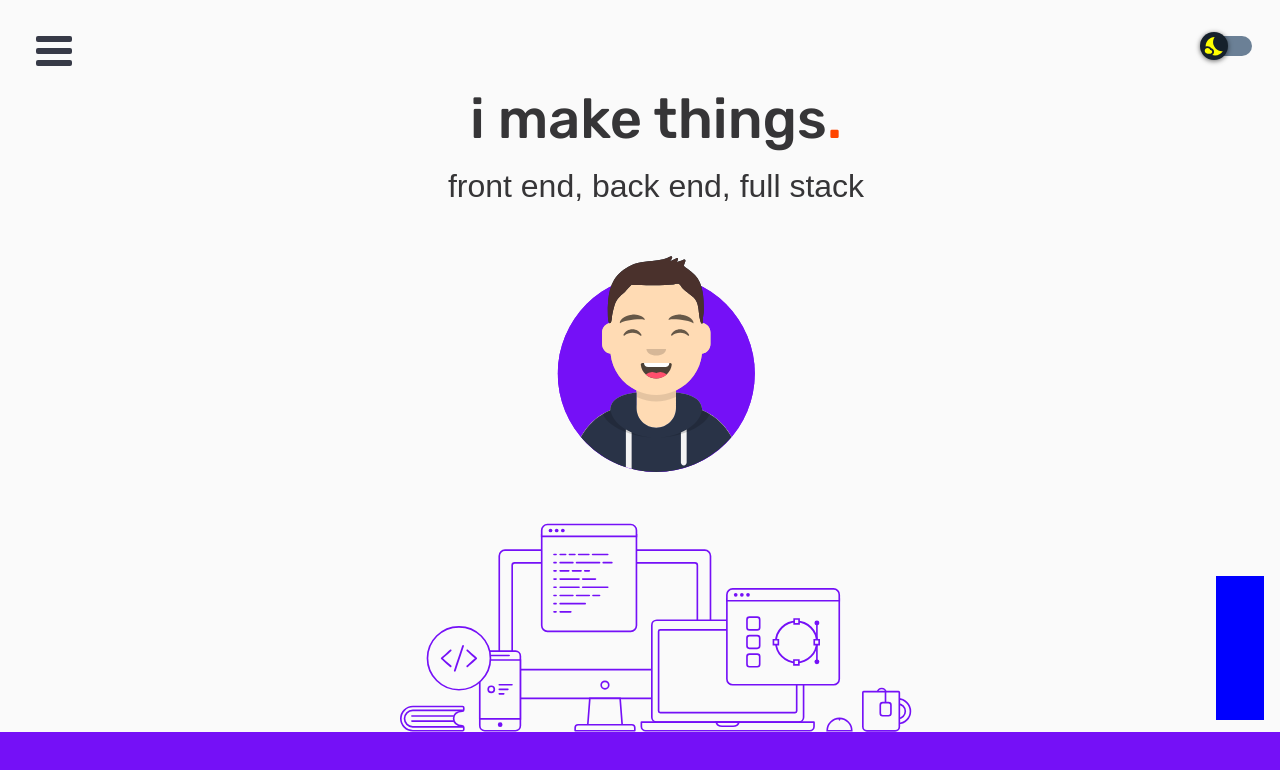
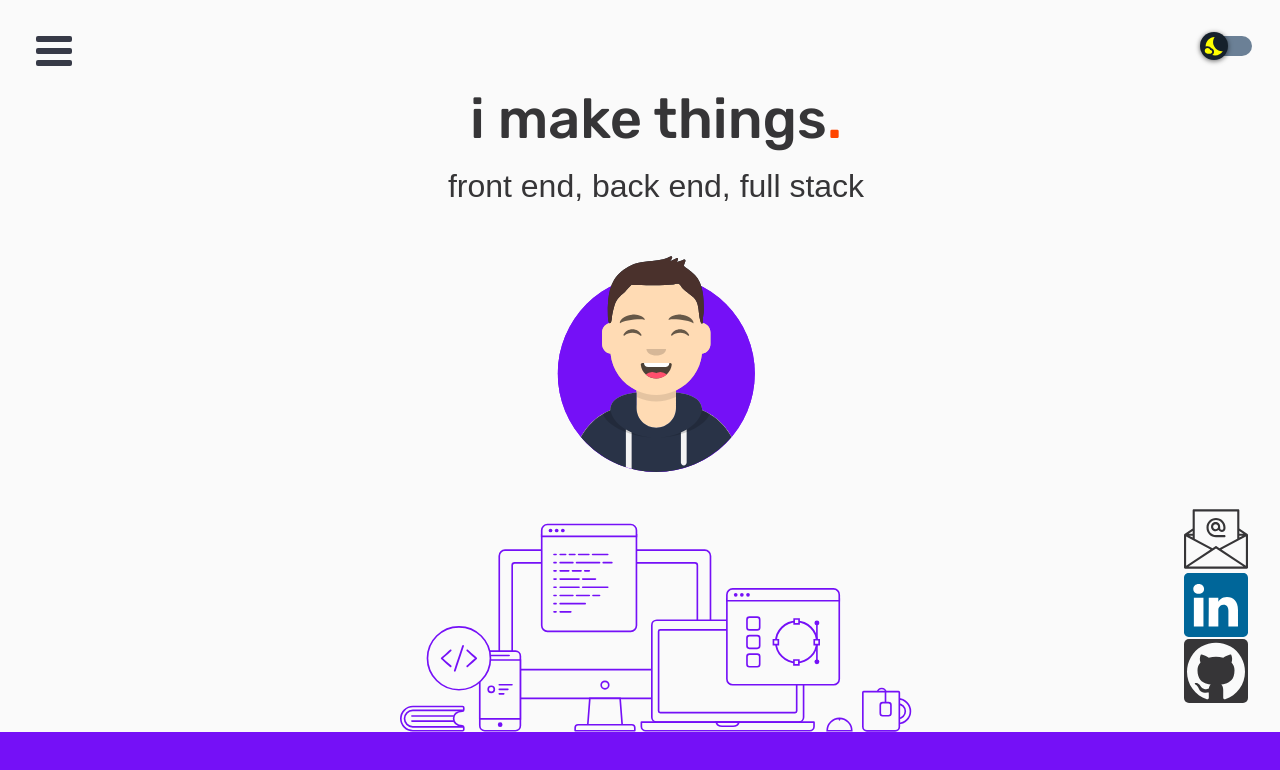
Before and after one commit to timoshishi/portfolio, a React (Create React App) app: page / in a window 1280 px wide. Shown: the top 770 px of the page. Built offline with nearby package versions, Linux system fonts and the light colour scheme.

Commit message:
Finish ContactSlider

```diff
--- a/src/assets/images/logos/index.js
+++ b/src/assets/images/logos/index.js
@@ -20,7 +20,9 @@ import webpack from './webpack.svg';
 import styled from './styled-components.svg';
 import linkedin from './linkedin.svg';
 import paperPlane from './paper_plane.svg';
+import emailLogo from './email-logo.svg';
 export {
+  emailLogo,
   linkedin,
   github,
   paperPlane,
--- a/src/components/Card.js
+++ b/src/components/Card.js
@@ -51,7 +51,7 @@ S.DescriptionWrapper = styled.div`
   margin-top: 1.5rem;
   margin-bottom: 2rem;
   @media ${device.laptop} {
-    width: 60%;
+    width: 80%;
   }
 `;
 S.DescriptionText = styled.p`
--- a/src/components/ContactSlider.js
+++ b/src/components/ContactSlider.js
@@ -1,33 +1,85 @@
 import React from 'react';
 import PropTypes from 'prop-types';
 import styled from 'styled-components';
-const ContactSlider = (props) => {
-  const S = {};
-  S.ContactContainer = styled.div`
+import {
+  linkedin,
+  github,
+  paperPlane,
+  emailLogo,
+} from '../assets/images/logos';
+import EmailLogo from './EmailLogo';
+import device from '../styles/mediaBreakpoints';
+const S = {};
+S.ContactContainer = styled.div`
+  display: none;
+  @media ${device.tablet} {
+    display: block;
     width: 3rem;
     position: fixed;
     display: flex;
     flex-direction: column;
     border-style: 1px solid black;
-    right: 1rem;
-    bottom: 5rem;
-    background-color: red;
-    z-index: 20;
-  `;
-  S.LogoContainer = styled.div`
-    width: 3rem;
-    height: 3rem;
-    background-color: blue;
-  `;
+    right: 3rem;
+    bottom: 6rem;
+    z-index: 10;
+  }
+`;
+S.LogoContainer = styled.div`
+  width: 4rem;
+  height: 4rem;
+
+  border-radius: 5px;
+  margin-top: 1px;
+  margin-bottom: 1px;
+  &:hover {
+    transition: 0.15s;
+    transform: scale(1.15);
+  }
+`;
+S.Link = styled.a`
+  text-decoration: none;
+`;
+S.Logo = styled.img`
+  width: 100%;
+`;
+S.Divider = styled.div`
+  width: 100%;
+  height: 0px;
+  border: 0.3px solid #fafafa;
+`;
+
+const ContactSlider = ({ theme }) => {
   return (
     <S.ContactContainer>
-      <S.LogoContainer></S.LogoContainer>
-      <S.LogoContainer></S.LogoContainer>
-      <S.LogoContainer></S.LogoContainer>
+      <S.LogoContainer>
+        <S.Link href='mailto:timfrrst@gmail.com' target='blank'>
+          <EmailLogo
+            background={theme.color}
+            style={{ backgroundColor: theme.contrastColor }}
+          />
+        </S.Link>
+      </S.LogoContainer>
+      <S.LogoContainer>
+        <S.Link href='https://www.linkedin.com/in/timfrrst' target='blank'>
+          <S.Logo src={linkedin} />
+        </S.Link>
+      </S.LogoContainer>
+      <S.LogoContainer
+        style={{
+          borderBottomLeftRadius: '5px',
+          backgroundColor: '#363537',
+          padding: '3px',
+        }}>
+        <S.Link href='https://www.github.com/timoshishi' target='blank'>
+          <S.Logo src={github} />
+        </S.Link>
+      </S.LogoContainer>
     </S.ContactContainer>
   );
 };
 
-ContactSlider.propTypes = {};
+ContactSlider.propTypes = {
+  theme: PropTypes.object.isRequired,
+};
 
 export default ContactSlider;
--- /dev/null
+++ b/src/components/EmailLogo.js
@@ -0,0 +1,26 @@
+import React from 'react';
+import PropTypes from 'prop-types';
+/**
+ *
+<?xml version='1.0' encoding='iso-8859-1'?>
+<!DOCTYPE svg PUBLIC '-//W3C//DTD SVG 1.1//EN' 'http://www.w3.org/Graphics/SVG/1.1/DTD/svg11.dtd'>
+ */
+const EmailLogo = ({ background }) => {
+  return (
+    <svg
+      version='1.1'
+      xmlns='http://www.w3.org/2000/svg'
+      viewBox='0 0 452.84 452.84'
+      enable-background='new 0 0 452.84 452.84'
+      fill={background}>
+      <g>
+        <path d='m449.483,190.4l.001-.001-57.824-38.335v-128.134c0-4.142-3.358-7.5-7.5-7.5h-315.49c-4.142,0-7.5,3.358-7.5,7.5v128.143l-57.814,38.326 .001,.002c-2.022,1.343-3.357,3.639-3.357,6.249v232.26c0,4.142 3.358,7.5 7.5,7.5h437.84c4.142,0 7.5-3.358 7.5-7.5v-232.26c0-2.61-1.335-4.906-3.357-6.25zm-388.313,26.229l-23.525-12.479h23.525v12.479zm-46.17-7.511l172.475,91.49-172.475,114.327v-205.817zm211.417,83.671l194.037,128.621h-388.073l194.036-128.621zm38.945,7.82l172.477-91.491v205.821l-172.477-114.33zm126.298-96.459h23.536l-23.536,12.484v-12.484zm28.794-15h-28.794v-19.09l28.794,19.09zm-43.794-157.72v193.161l-125.527,66.586-20.573-13.637c-2.511-1.665-5.776-1.665-8.287,0l-20.57,13.635-125.533-66.589v-193.156h300.49zm-315.49,157.72h-28.782l28.782-19.08v19.08z' />
+        <path d='m226.415,213.671h59.754c4.142,0 7.5-3.358 7.5-7.5s-3.358-7.5-7.5-7.5h-59.754c-28.813,0-52.254-23.441-52.254-52.254v-2.213c0-28.813 23.441-52.254 52.254-52.254s52.254,23.441 52.254,52.254v5.533c0,6.237-5.074,11.312-11.312,11.312s-11.312-5.074-11.312-11.312v-10.512c0-17.864-14.533-32.398-32.397-32.398s-32.397,14.533-32.397,32.398c0,17.864 14.533,32.397 32.397,32.397 8.169,0 15.636-3.045 21.34-8.052 4.644,7.483 12.932,12.478 22.369,12.478 14.508,0 26.312-11.803 26.312-26.312v-5.533c0-37.084-30.17-67.254-67.254-67.254s-67.254,30.17-67.254,67.254v2.213c5.68434e-14,37.085 30.17,67.255 67.254,67.255zm-2.767-57.049c-9.593,0-17.397-7.804-17.397-17.397s7.805-17.398 17.397-17.398 17.397,7.805 17.397,17.398-7.804,17.397-17.397,17.397z' />
+      </g>
+    </svg>
+  );
+};
+
+EmailLogo.propTypes = { background: PropTypes.string.isRequired };
+
+export default EmailLogo;
--- a/src/components/Home.js
+++ b/src/components/Home.js
@@ -22,7 +22,7 @@ const Home = (props) => {
   const themeContext = useContext(ThemeContext);
   return (
     <S.Wrapper>
-      <ContactSlider />
+      <ContactSlider theme={themeContext} />
       <Hero isDarkTheme={isDarkTheme} theme={themeContext} />
       <About theme={themeContext} />
       <Projects theme={themeContext} />
--- a/src/components/TechBox.js
+++ b/src/components/TechBox.js
@@ -27,7 +27,7 @@ S.CardContainer = styled.div`
   background-color: #fafafa;
   box-shadow: 0.5px 0.5px 2px 0px rgba(0, 0, 0, 0.55);
   @media ${device.laptop} {
-    width: 90%;
+    width: 87%;
   }
 `;
 
```
Also changed, not shown: src/assets/images/logos/email-logo.svg (added).
